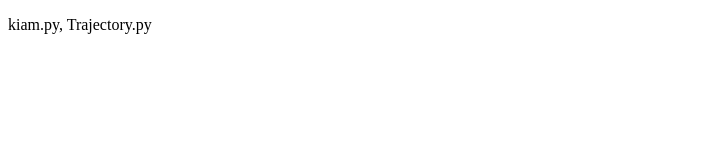
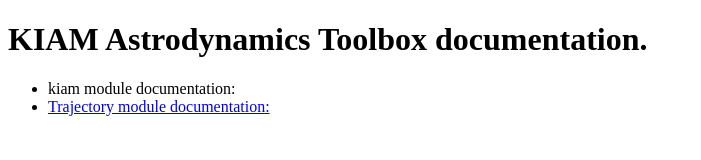
Before and after one commit to oygx210/KIAMToolbox, a plain HTML site: page index.html in a window 1280 px wide. Shown: the whole page, without its empty margins (0-701 px from the left). Drawn offline with Linux system fonts and the light colour scheme.

Commit message:
Update index.html

```diff
--- a/index.html
+++ b/index.html
@@ -4,6 +4,10 @@
     <title>KIAM Astrodynamics Toolbox</title>
   </head>
   <body>
-    <p>kiam.py, Trajectory.py</p>
+    <h1>KIAM Astrodynamics Toolbox documentation.</h1>
+    <ul>
+      <li>kiam module documentation: <a href="html/kiam.html"></li>
+      <li>Trajectory module documentation: <a href="html/Trajectory.html"></li>
+    </ul>
   </body>
 </html>
```
